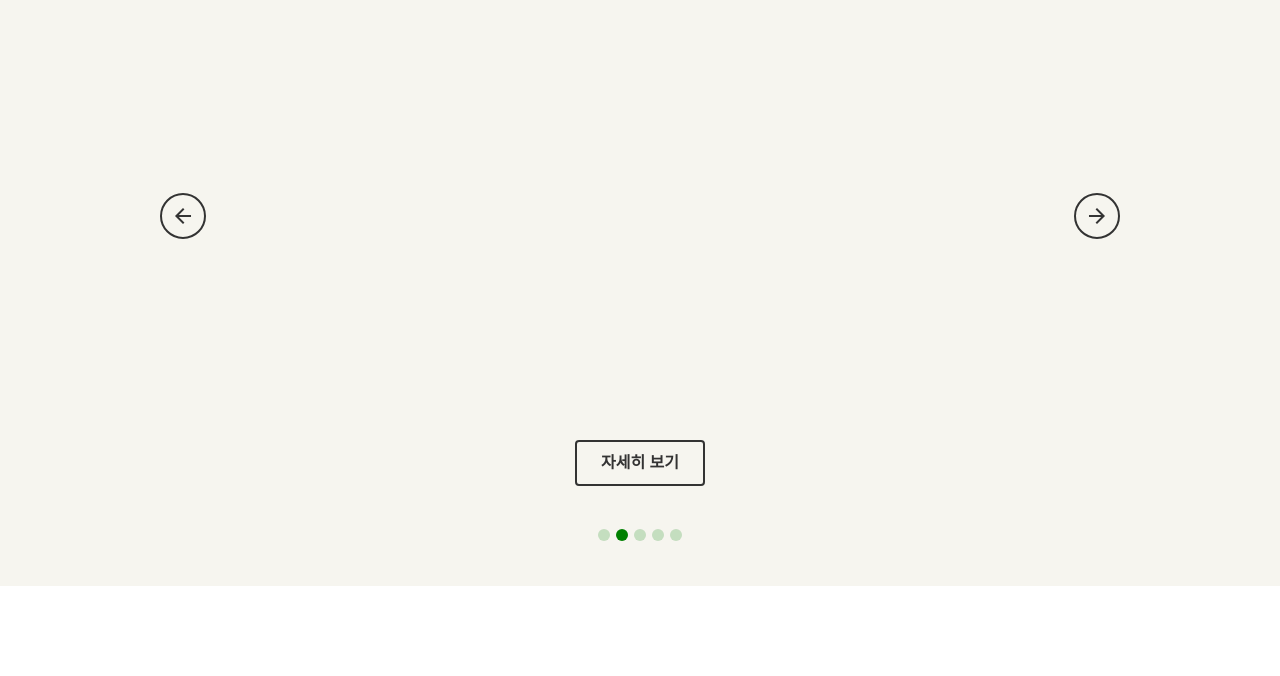
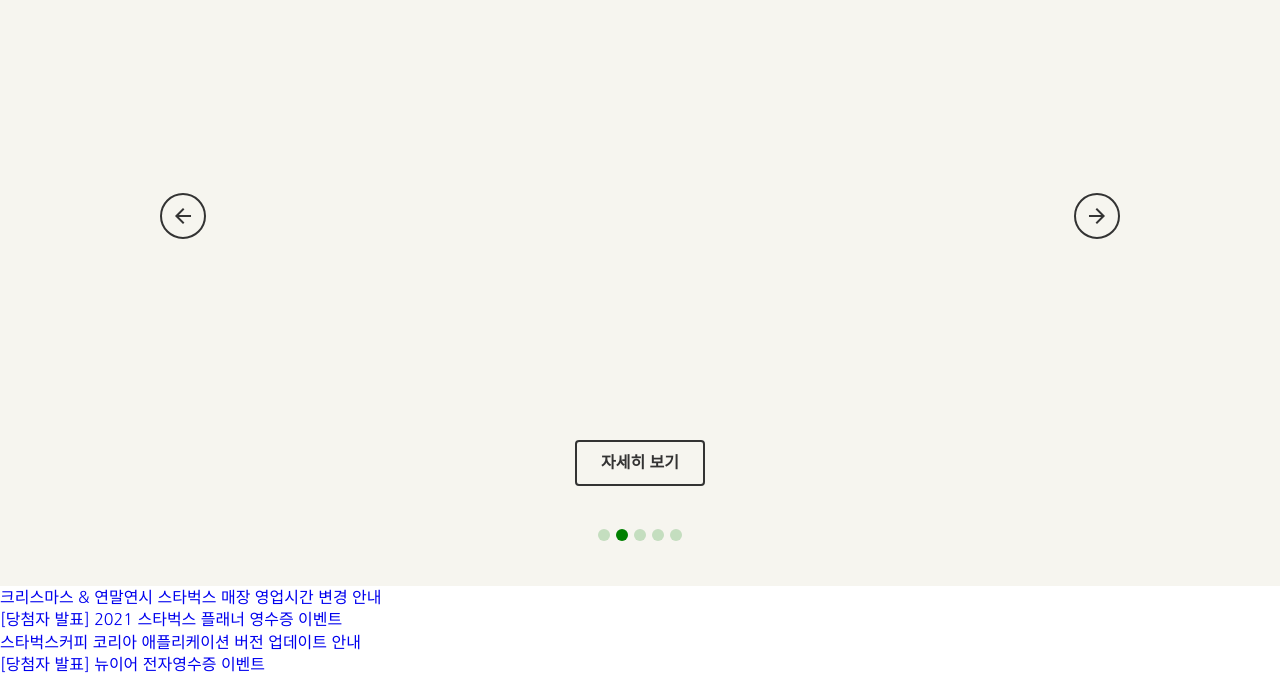
Before and after one commit to cjfals3154/Starbucks-project., a plain HTML site: page index.html in a window 1280 px wide. Shown: the part 935-1611 px from the top of the page. Before the commit the page ends 1521 px from the top, so only its background shows below. Drawn offline with nearby package versions, Linux system fonts and the light colour scheme; files that its build step writes are made by us from their sources; files whose address does not match are found by name.

Commit message:
Add files via upload

```diff
--- a/index.html
+++ b/index.html
@@ -473,6 +473,20 @@
   </div>
   </section>
 
+  <div class="swiper-slide">
+    <a href="javascript:void(0)">크리스마스 & 연말연시 스타벅스 매장 영업시간 변경 안내</a>
+  </div>
+  <div class="swiper-slide">
+    <a href="javascript:void(0)">[당첨자 발표] 2021 스타벅스 플래너 영수증 이벤트</a>
+  </div>
+  <div class="swiper-slide">
+    <a href="javascript:void(0)">스타벅스커피 코리아 애플리케이션 버전 업데이트 안내</a>
+  </div>
+  <div class="swiper-slide">
+    <a href="javascript:void(0)">[당첨자 발표] 뉴이어 전자영수증 이벤트</a>
+  </div>
+</div>
+</div>
 
 
 </body>
```
